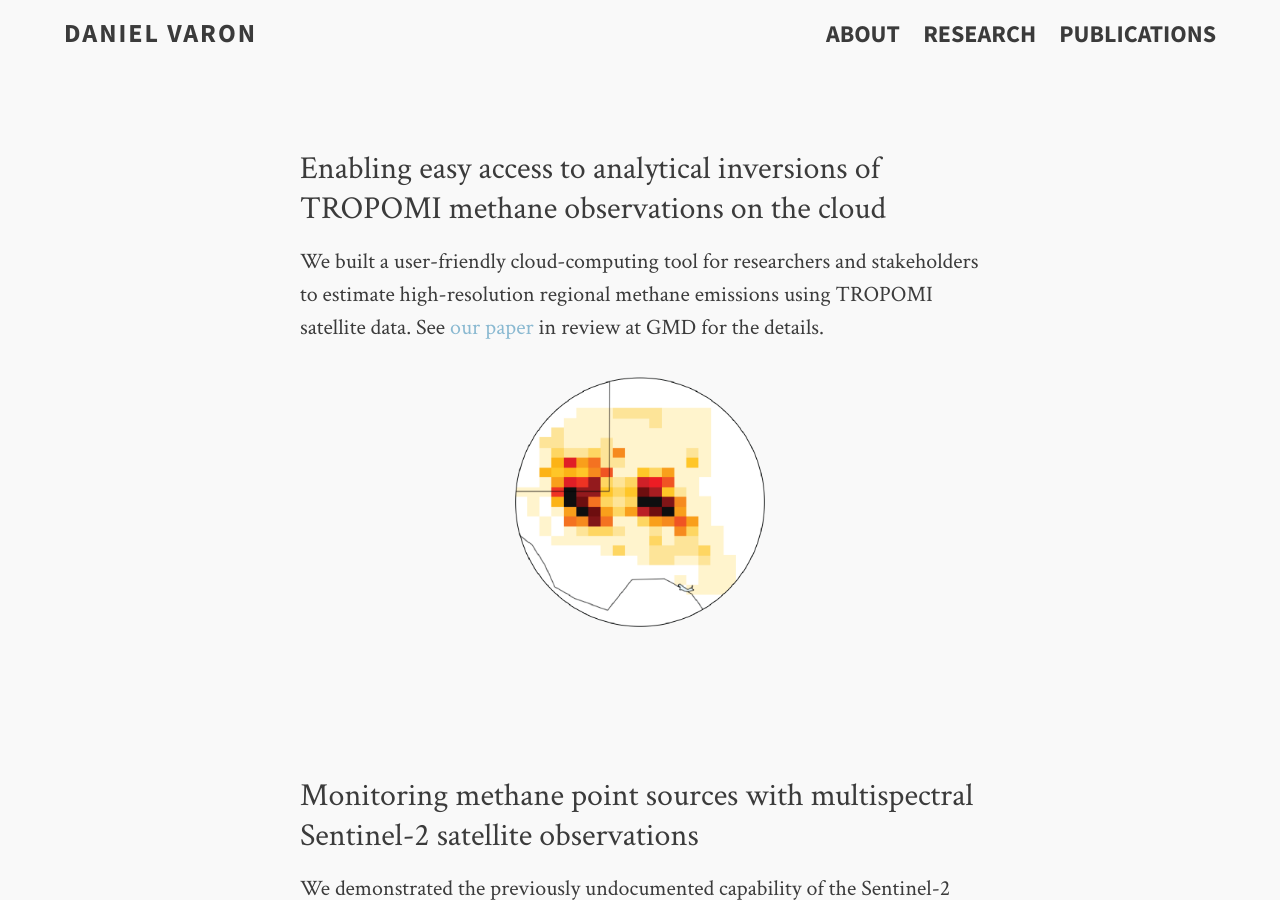
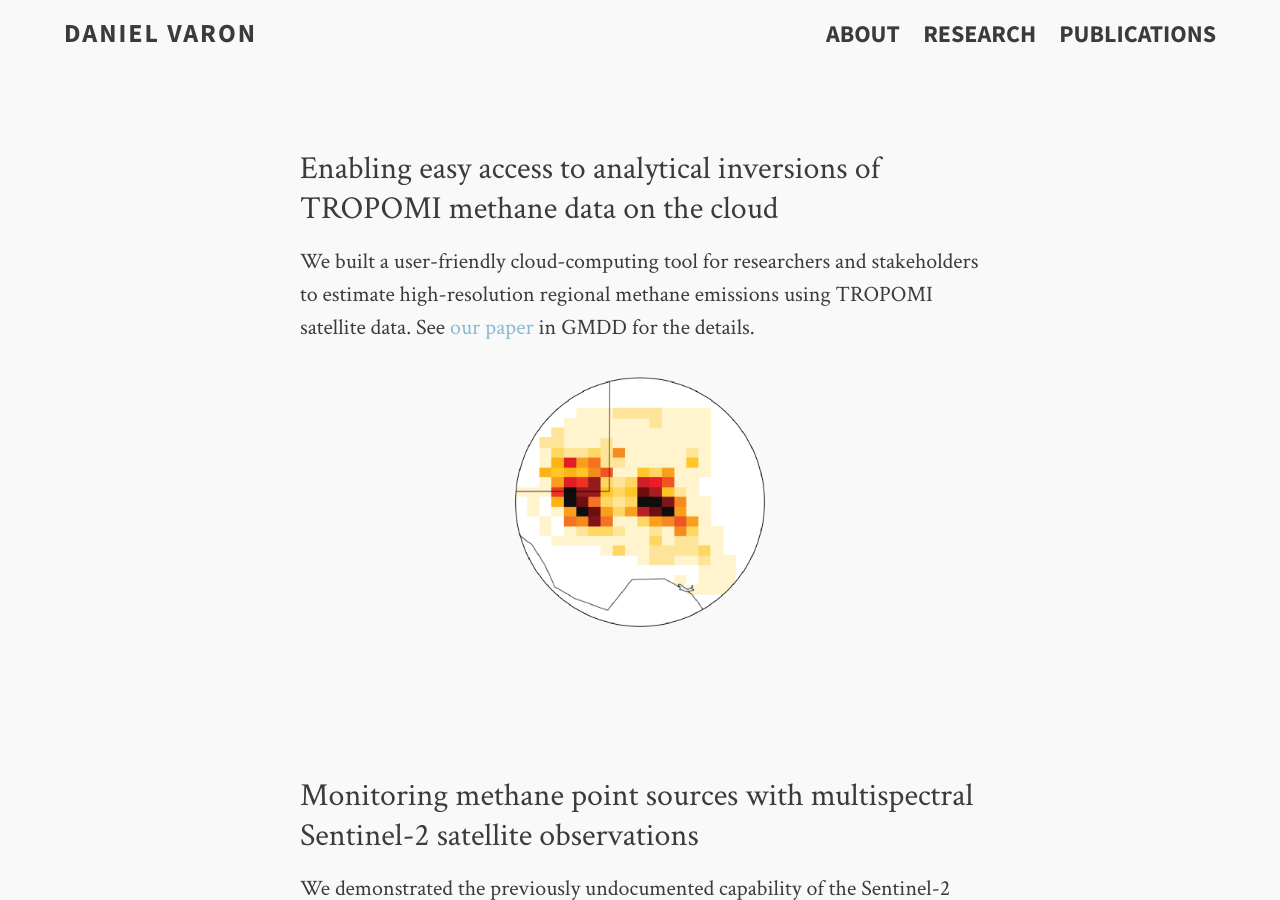
Before and after one commit to djvaron/djvaron.github.io, a Jekyll site: the page built from research.md, in a window 1280 px wide and 900 px high. Built offline with Jekyll 4.4.1, drawn with Linux system fonts in a browser that asks for light colours.

Commit message:
update links to paper now in in GMDD

```diff
--- a/research.md
+++ b/research.md
@@ -5,9 +5,9 @@
 tags: [daniel varon, methane, satellites, machine learning, emissions, research, sentinel-2, sentinel]
 ---
 
-### Enabling easy access to analytical inversions of TROPOMI methane observations on the cloud
+### Enabling easy access to analytical inversions of TROPOMI methane data on the cloud
 
-We built a user-friendly cloud-computing tool for researchers and stakeholders to estimate high-resolution regional methane emissions using TROPOMI satellite data. See [our paper](https://acmg.seas.harvard.edu/files/acmg/files/varon2022.pdf) in review at GMD for the details.
+We built a user-friendly cloud-computing tool for researchers and stakeholders to estimate high-resolution regional methane emissions using TROPOMI satellite data. See [our paper](https://gmd.copernicus.org/preprints/gmd-2022-45/) in GMDD for the details.
 
 ![daniel varon methane tropomi satellite harvard plume thumb8](../images/thumb8_projects.png){:height="250px" width="250px"}
 
```
Also changed, not shown: publications.md (+2 -2 lines).
